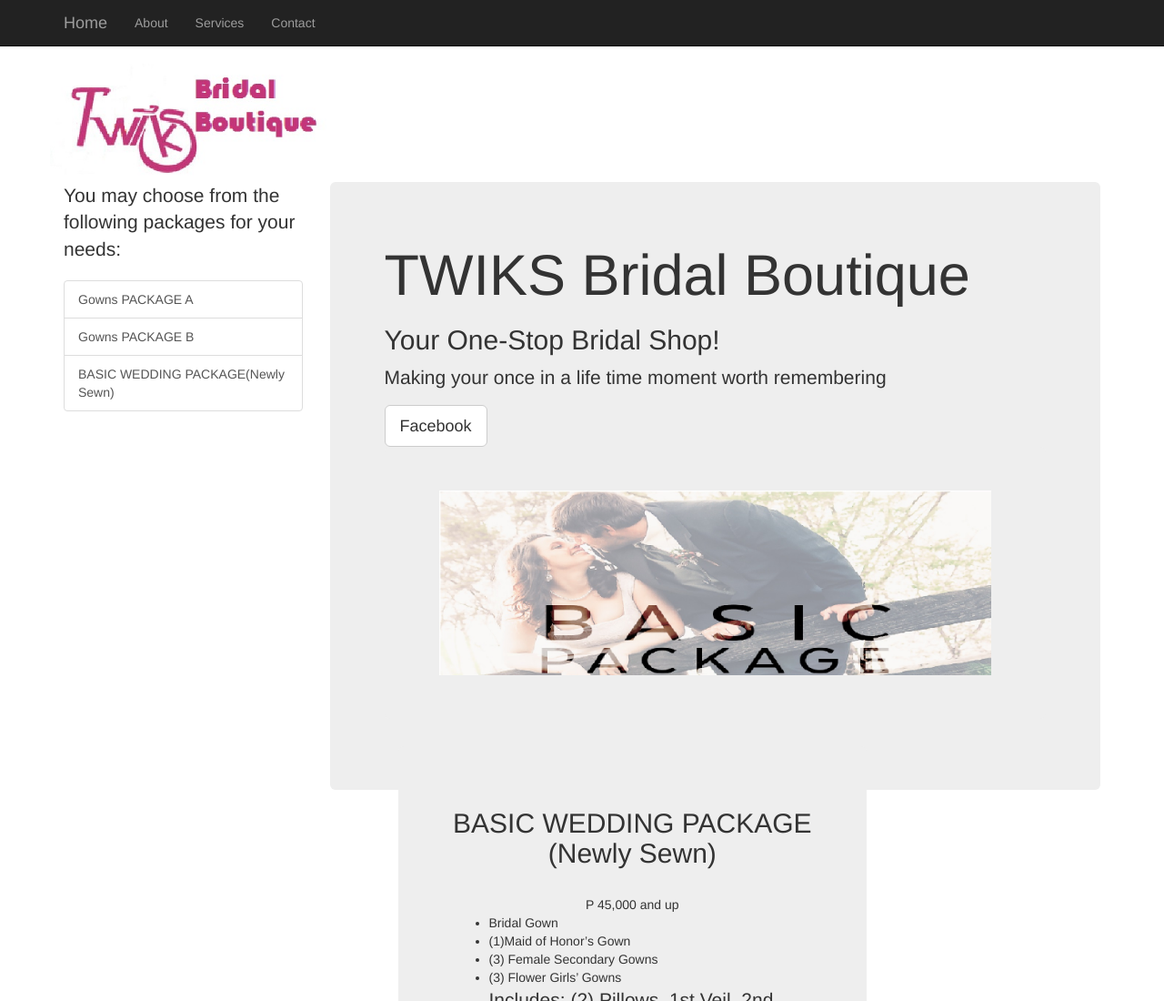
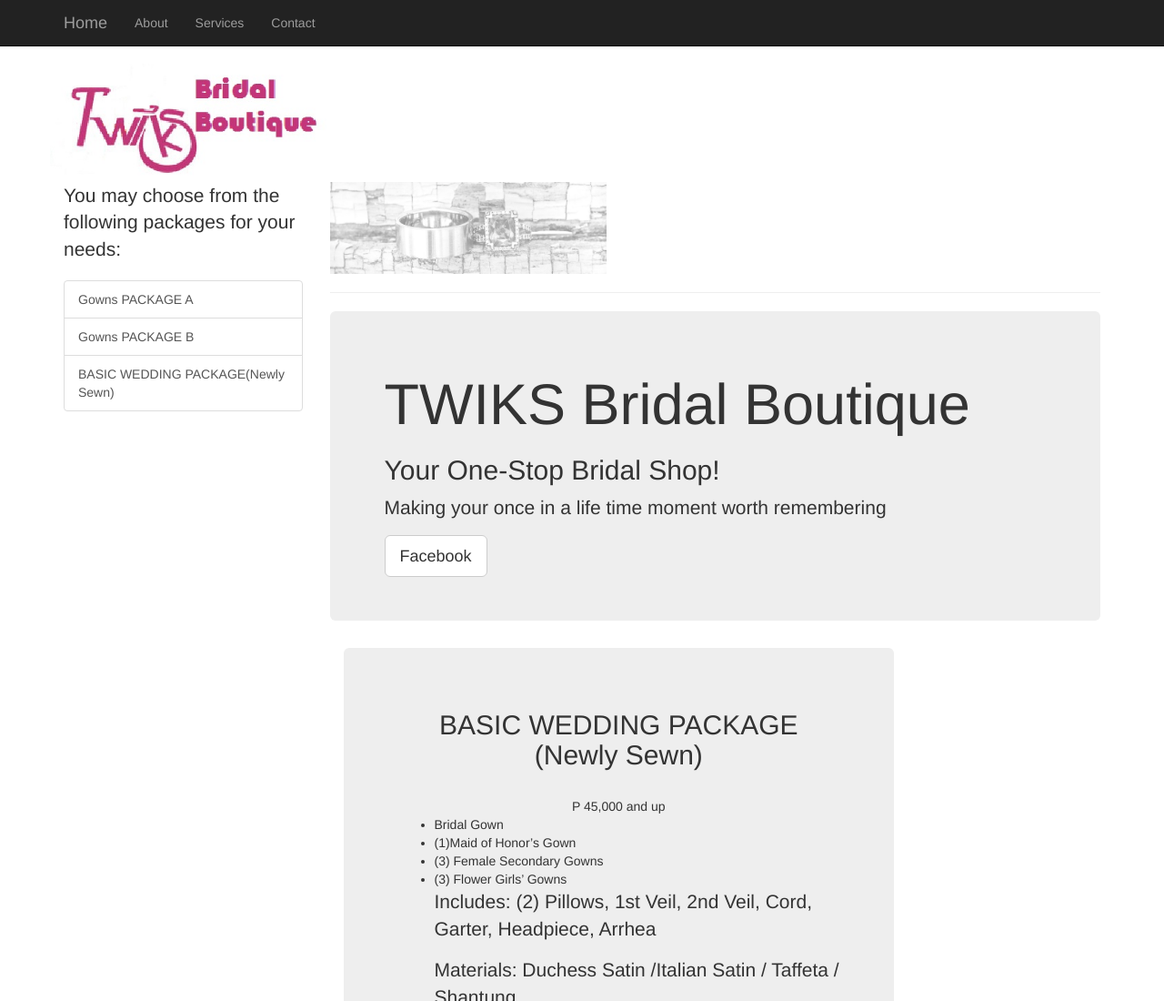
Before and after one commit to glenkimpay/TWIKS, a plain HTML site: page Package3.html in a window 1280 px wide. Shown: the top 1100 px of the page at 91% size. Drawn offline with Linux system fonts and the light colour scheme.

Commit message:
Update Package3.html

```diff
--- a/Package3.html
+++ b/Package3.html
@@ -72,6 +72,8 @@
             </div>
 
             <div class="col-md-9">
+                <img class="img-responsive img-border img-left" src="Package1.jpg" alt="" width="304" height="236">
+                <hr>
 <header class="jumbotron hero-spacer">
             <h1>TWIKS Bridal Boutique</h1>
             <h2>Your One-Stop Bridal Shop!</h2>
@@ -79,9 +81,10 @@
 
                         <a href="https://www.facebook.com/ma.c.ibag" class="btn btn-default btn-lg">
                             <i class="fa fa-facebook fa-fw"></i> <span class="network-name">Facebook</span></a>
-    <header class="jumbotron hero-spacer">
-                    <img class="img-responsive img-border img-left" src="Package3.jpg" alt="">
+
+
         </header>
+
                 <div class="col-md-9">
 
 <header class="jumbotron hero-spacer">
```
